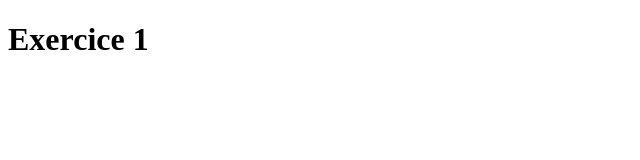
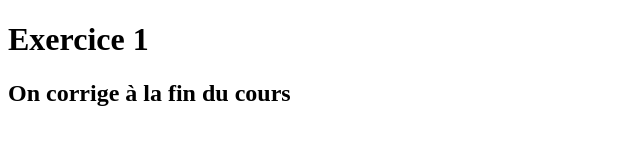
Before and after one commit to xKimA/Veille-Exercice-1, a plain HTML site: page index.html in a window 1280 px wide. Shown: the whole page, without its empty margins (0-640 px from the left). Drawn offline with Linux system fonts and the light colour scheme.

Commit message:
A - Création du fichier css

```diff
--- a/css/style.css
+++ b/css/style.css
@@ -0,0 +1,3 @@
+header, main, footer {
+    border: 1px solid yellow;
+}
--- a/index.html
+++ b/index.html
@@ -9,6 +9,7 @@
 <body>
     <header>
             <h1>Exercice 1</h1>
+            <h2>On corrige à la fin du cours</h2>
     </header>
         <main>
 
```
